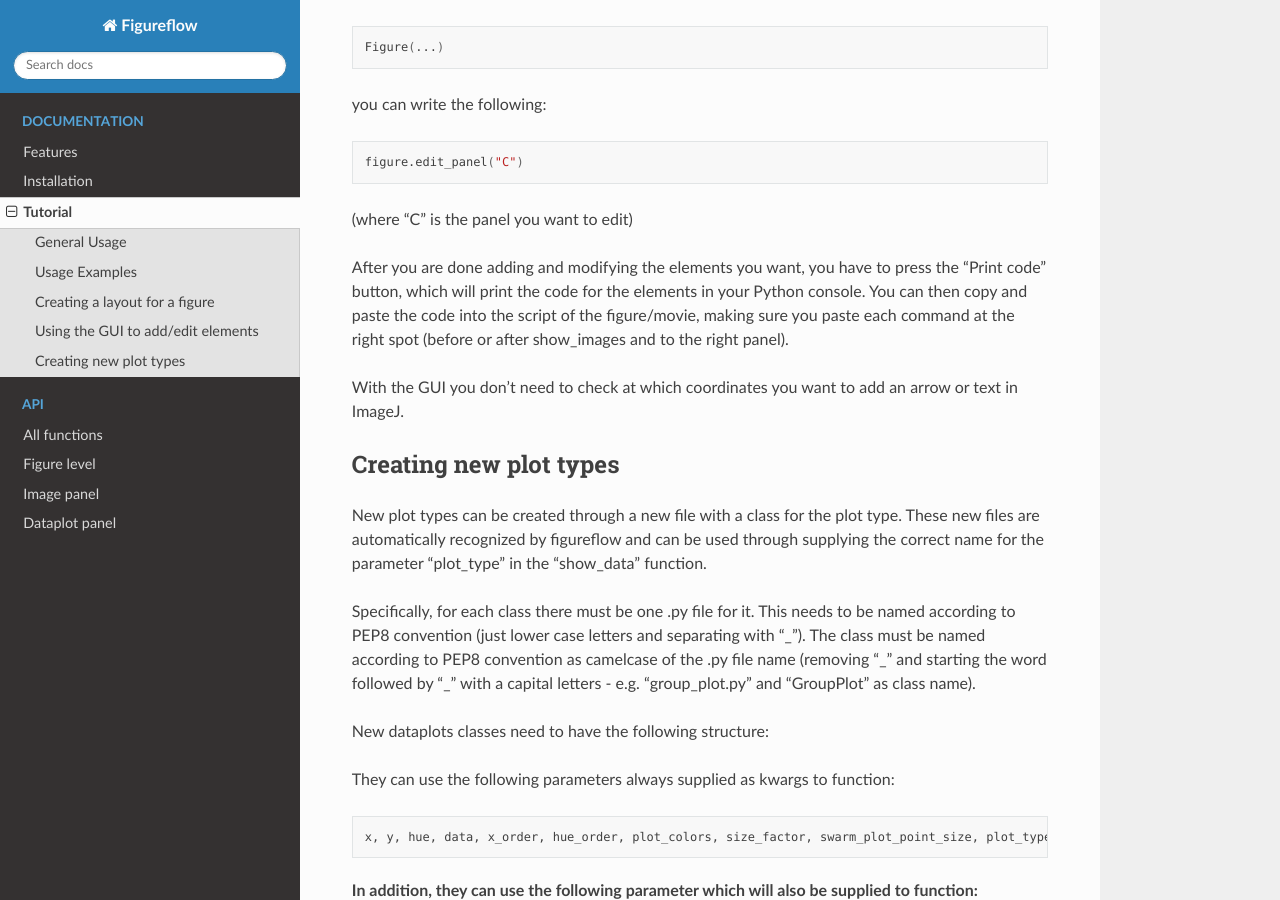
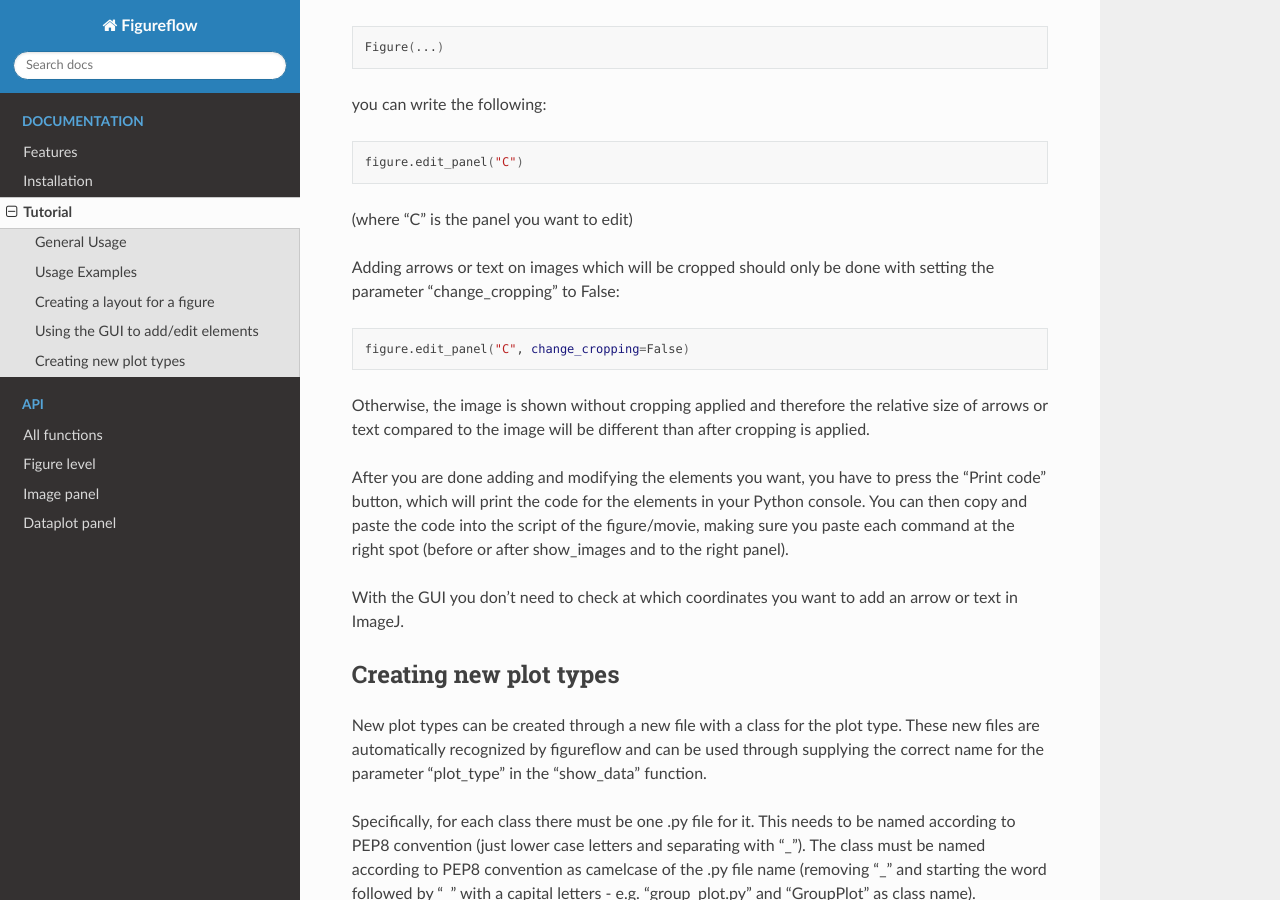
Before and after one commit to maxschelski/figureflow, a Sphinx documentation site: the page built from docs/tutorial.rst, in a window 1280 px wide and 900 px high, scrolled down 2470 px. Built offline with Sphinx 7.4.7 and the Read the Docs theme 2.0.0, drawn with Linux system fonts in a browser that asks for light colours.

Commit message:
Update tutorial.rst

```diff
--- a/docs/tutorial.rst
+++ b/docs/tutorial.rst
@@ -94,6 +94,14 @@ you can write the following:
 
 (where "C" is the panel you want to edit)
 
+Adding arrows or text on images which will be cropped should only be done with setting the parameter "change_cropping" to False:
+
+.. code:: sh
+
+  figure.edit_panel("C", change_cropping=False)
+
+Otherwise, the image is shown without cropping applied and therefore the relative size of arrows or text compared to the image will be different than after cropping is applied.
+
 After you are done adding and modifying the elements you want, you have to press the "Print code" button, which will print the code for the elements in your Python console. You can then copy and paste the code into the script of the figure/movie, making sure you paste each command at the right spot (before or after show_images and to the right panel).
 
 With the GUI you don't need to check at which coordinates you want to add an arrow or text in ImageJ.
```
